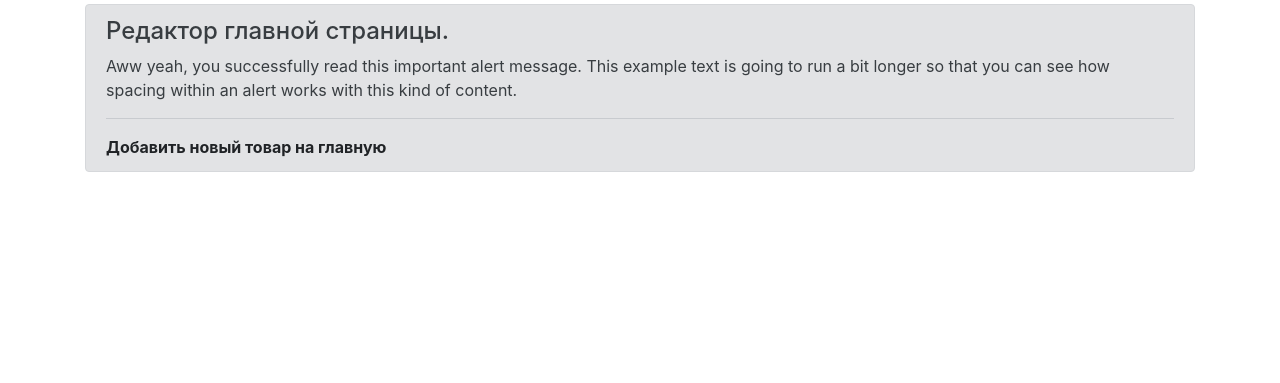
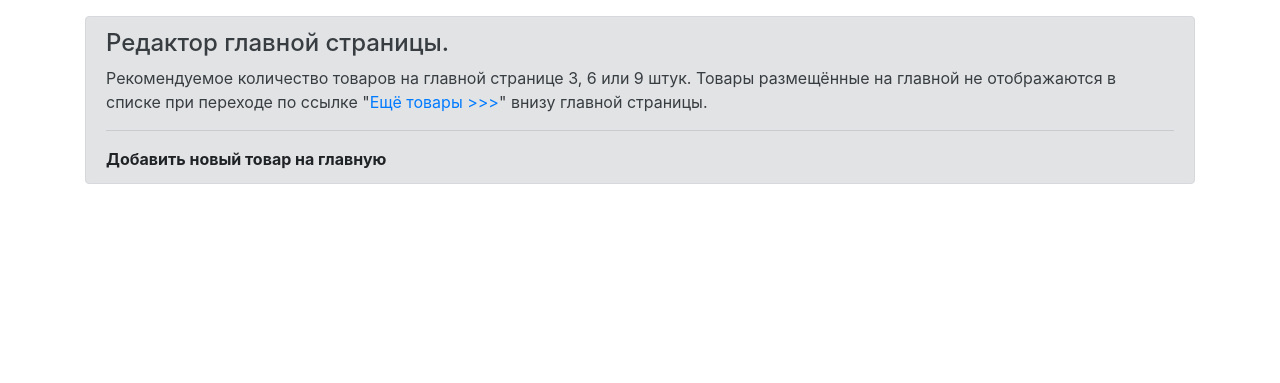
Before and after one commit to YuriyCherniy/micro-shop, a Django app: page /main-page-editor/ in a window 1280 px wide. Shown: the part 56-439 px from the top of the page. Run offline with Django 3.2, Linux system fonts and the light colour scheme; the visitor is signed in with stand-in values (Sample User, id 1); data that the repository does not hold is empty; some libraries are stand-ins or nearby versions.

Commit message:
fix: fix some html

```diff
--- a/local_shop_cms/mainpage/templates/mainpage/main_page_item_editor_list.html
+++ b/local_shop_cms/mainpage/templates/mainpage/main_page_item_editor_list.html
@@ -10,10 +10,12 @@
 <div class="container">
   <div class="alert alert-secondary" role="alert">
     <h4 class="alert-heading">Редактор главной страницы.</h4>
-    <p>Aww yeah, you successfully read this important alert message. This example text is going to run a bit longer so
-      that you can see how spacing within an alert works with this kind of content.</p>
+    <p>Рекомендуемое количество товаров на главной странице 3, 6 или 9 штук. Товары размещённые на главной не
+      отображаются в списке при переходе по ссылке "<a href="{% url 'item_list_url' %}">Ещё товары >>></a>" внизу
+      главной страницы.</p>
     <hr>
-    <p class="mb-0"><a href="{% url 'add_item_to_main_page_url' %}" class="alert-link">Добавить новый товар на главную</a></p>
+    <p class="mb-0"><a href="{% url 'add_item_to_main_page_url' %}" class="alert-link">Добавить новый товар на
+        главную</a></p>
   </div>
 </div>
 <div class="container">
@@ -27,8 +29,10 @@
         <p class="card-text">{{ object.item_on_main_page.description|truncatechars:100 }}</p>
 
         <div class="row mt-auto">
-          <a href="{% url 'update_item_on_main_page_url' object.pk %}" class="btn btn-outline-primary mx-auto">Изменить позицию</a>
-          <a href="{% url 'delete_item_from_main_page_url' object.pk %}" class="btn btn-outline-danger mx-auto">Удалить</a>
+          <a href="{% url 'update_item_on_main_page_url' object.pk %}" class="btn btn-outline-primary mx-auto">Изменить
+            позицию</a>
+          <a href="{% url 'delete_item_from_main_page_url' object.pk %}"
+            class="btn btn-outline-danger mx-auto">Удалить</a>
         </div>
 
       </div>
--- a/local_shop_cms/templates/base.html
+++ b/local_shop_cms/templates/base.html
@@ -45,7 +45,7 @@
 
 <body>
 
-  <nav class="navbar navbar-expand-lg navbar-dark bg-dark mb-1">
+  <nav class="navbar navbar-expand-lg navbar-dark bg-dark mb-3">
     <a class="navbar-brand" href="{% url 'main_page_url' %}">Главная</a>
     <button class="navbar-toggler" type="button" data-toggle="collapse" data-target="#navbarNavDropdown"
       aria-controls="navbarNavDropdown" aria-expanded="false" aria-label="Toggle navigation">
```
Also changed, not shown: local_shop_cms/staff/templates/staff/userprofile_form.html (+8 -0 lines).
